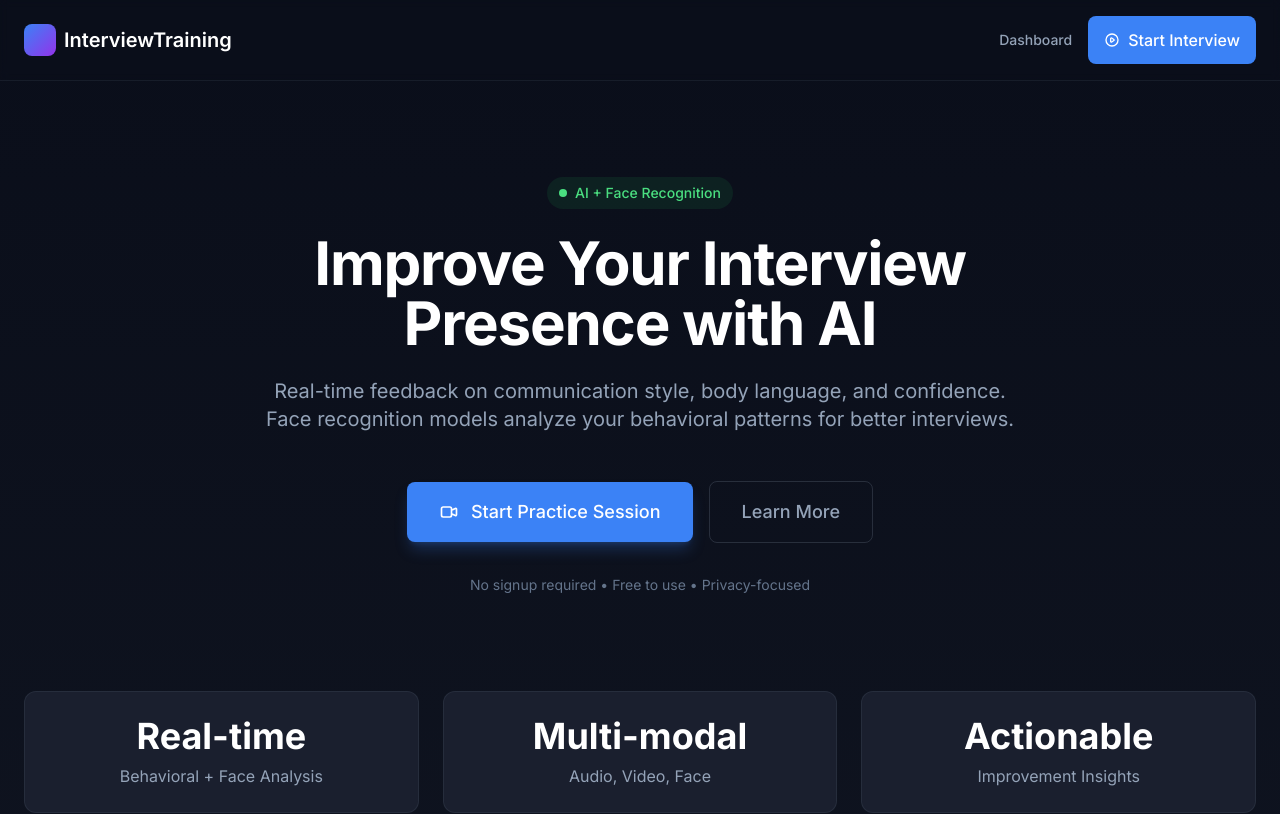
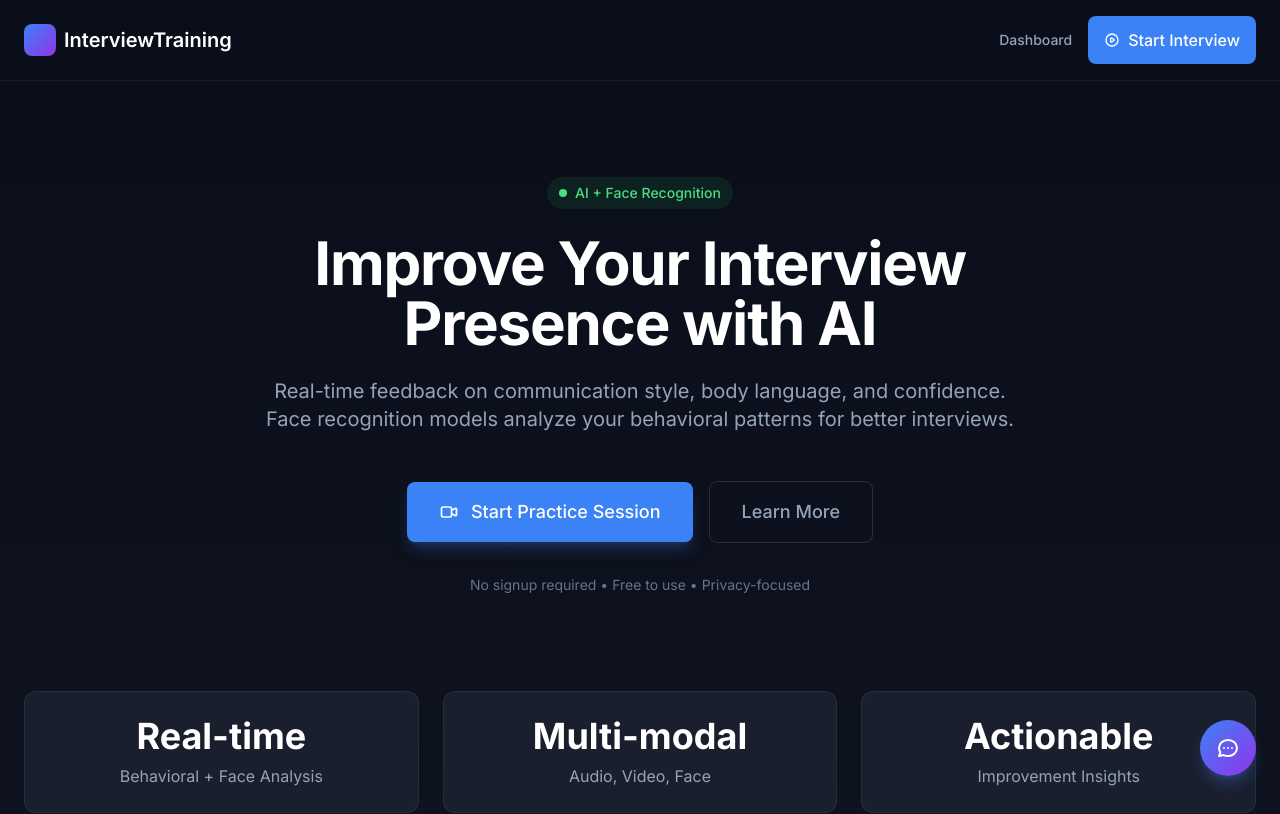
Before and after one commit to Vedant9892/InterviewTraining, a Next.js app in the folder frontend/: page / in a window 1280 px wide. Shown: the top 814 px of the page. Built offline with nearby package versions, Linux system fonts and the light colour scheme.

Commit message:
updates chatbot

```diff
--- a/frontend/app/layout.tsx
+++ b/frontend/app/layout.tsx
@@ -1,6 +1,7 @@
 import type { Metadata, Viewport } from "next";
 import { Inter } from "next/font/google";
 import "./globals.css";
+import { ChatbotIcon } from "@/components/ChatbotIcon";
 
 const inter = Inter({ subsets: ["latin"] });
 
@@ -24,7 +25,10 @@ export default function RootLayout({
 }>) {
   return (
     <html lang="en">
-      <body className={inter.className}>{children}</body>
+      <body className={inter.className}>
+        {children}
+        <ChatbotIcon />
+      </body>
     </html>
   );
 }
--- /dev/null
+++ b/frontend/components/ChatbotIcon.tsx
@@ -0,0 +1,30 @@
+"use client";
+
+export function ChatbotIcon() {
+  return (
+    <button
+      type="button"
+      aria-label="Open chatbot"
+      className="fixed bottom-6 right-6 z-50 flex h-14 w-14 min-w-[56px] min-h-[56px] items-center justify-center rounded-full bg-gradient-to-br from-blue-500 to-purple-600 text-white shadow-lg shadow-blue-500/30 transition-all hover:scale-110 hover:shadow-xl hover:shadow-blue-500/40 active:scale-95"
+      style={{
+        bottom: "max(1.5rem, env(safe-area-inset-bottom))",
+        right: "max(1.5rem, env(safe-area-inset-right))",
+      }}
+    >
+      <svg
+        className="h-6 w-6"
+        fill="none"
+        stroke="currentColor"
+        viewBox="0 0 24 24"
+        aria-hidden="true"
+      >
+        <path
+          strokeLinecap="round"
+          strokeLinejoin="round"
+          strokeWidth={2}
+          d="M8 12h.01M12 12h.01M16 12h.01M21 12c0 4.418-4.03 8-9 8a9.863 9.863 0 01-4.255-.949L3 20l1.395-3.72C3.512 15.042 3 13.574 3 12c0-4.418 4.03-8 9-8s9 3.582 9 8z"
+        />
+      </svg>
+    </button>
+  );
+}
```
